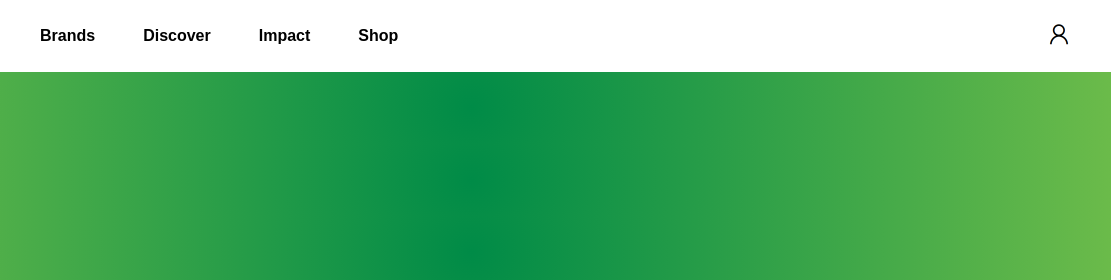
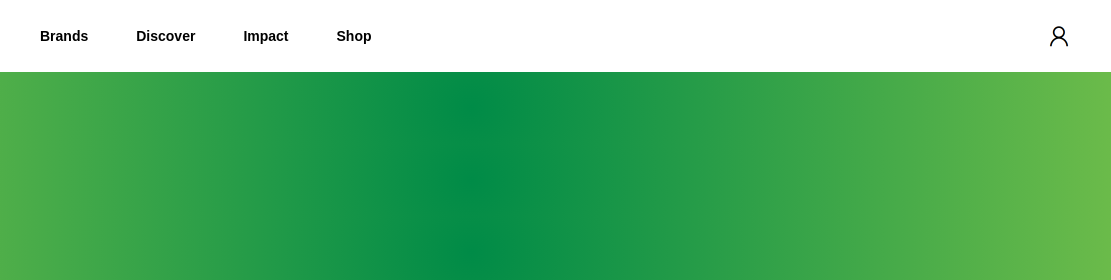
Before and after one commit to maximilianovalle/sprite-redesign, a plain HTML site: page index.html in a window 1280 px wide. Shown: the top 280 px of the page, 169-1280 px from the left. Drawn offline with Linux system fonts and the light colour scheme.

Commit message:
Fix header styling

```diff
--- a/index.html
+++ b/index.html
@@ -25,10 +25,10 @@
 
                     <!-- links [flex item] -->
                     <ul class="headerLinks">
-                        <li ahref="#">Brands</li>
-                        <li ahref="#">Discover</li>
-                        <li ahref="#">Impact</li>
-                        <li ahref="#">Shop</li>
+                        <li class="hLink" ahref="#">Brands</li>
+                        <li class="hLink" ahref="#">Discover</li>
+                        <li class="hLink" ahref="#">Impact</li>
+                        <li class="hLink" ahref="#">Shop</li>
                 </ul>
 
                 </div>
--- a/style.css
+++ b/style.css
@@ -66,11 +66,18 @@ li:hover {
     font-weight: bold;
 }
 
+.hLink {
+    font-weight: 700px;
+    font-size: 14px;
+    letter-spacing: 0;
+}
+
 .profileImage {
     width: 24px;
     height: 24px;
     align-self: center;
     padding-bottom: 4px;
+    margin-top: 4px;
 
     background-image: url(images/profile-icon.png);
     background-repeat: no-repeat;
```
